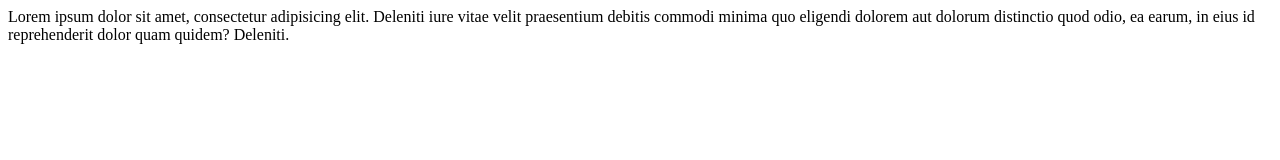
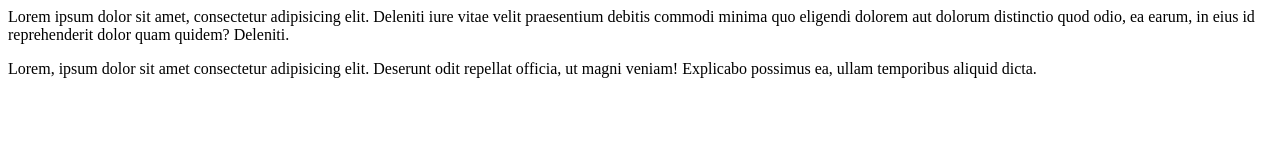
Before and after one commit to Mian-Abdullah/LocalRepo, a plain HTML site: page index.html in a window 1280 px wide. Drawn offline with Linux system fonts and the light colour scheme.

Commit message:
Add new feature line

```diff
--- a/index.html
+++ b/index.html
@@ -1 +1,2 @@
 <p>Lorem ipsum dolor sit amet, consectetur adipisicing elit. Deleniti iure vitae velit praesentium debitis commodi minima quo eligendi dolorem aut dolorum distinctio quod odio, ea earum, in eius id reprehenderit dolor quam quidem? Deleniti.</p>
+<p>Lorem, ipsum dolor sit amet consectetur adipisicing elit. Deserunt odit repellat officia, ut magni veniam! Explicabo possimus ea, ullam temporibus aliquid dicta.</p>
```
